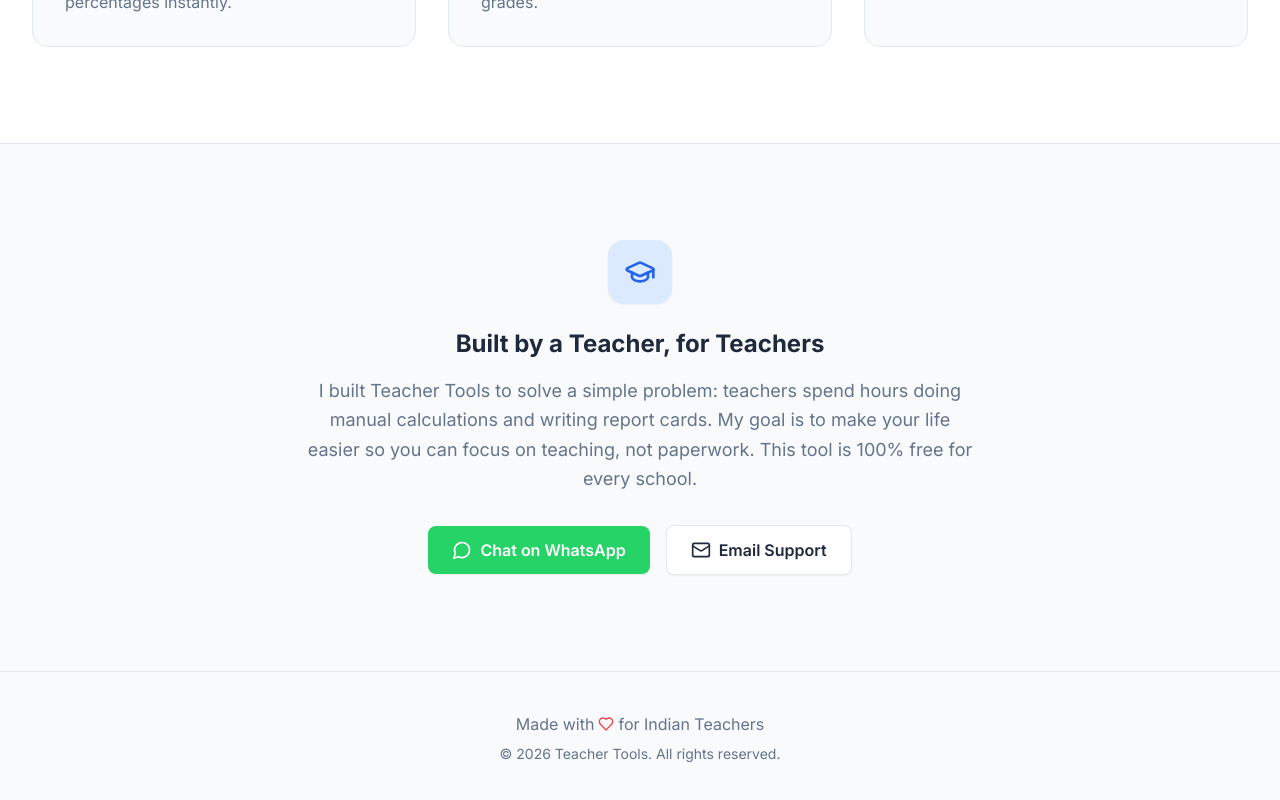
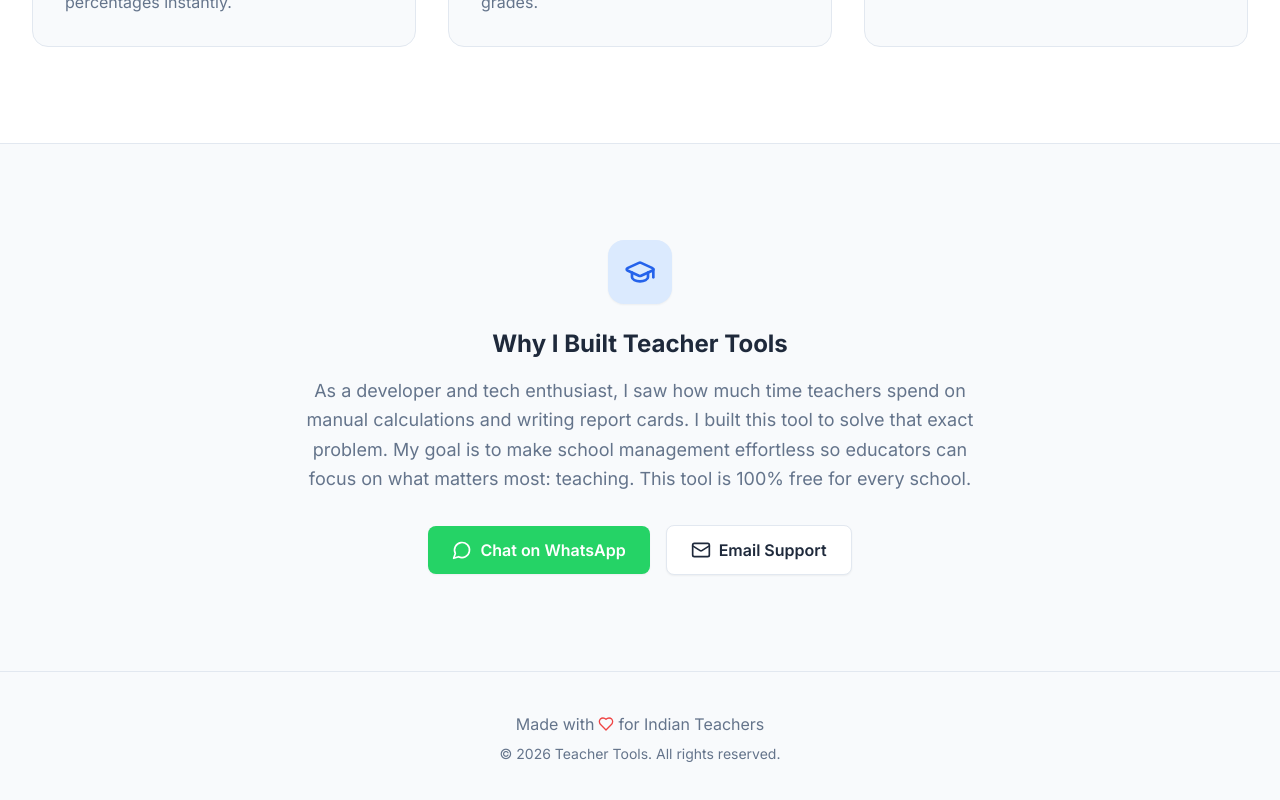
Before and after one commit to mdimtishal-creator/teacher-tools, a React (Vite) app: page / in a window 1280 px wide. Shown: the part 1039-1839 px from the top of the page. Built offline with nearby package versions, Linux system fonts and the light colour scheme; no server answers.

Commit message:
Update Landing.jsx

```diff
--- a/src/pages/Landing.jsx
+++ b/src/pages/Landing.jsx
@@ -96,10 +96,10 @@ export default function Landing() {
           <div className="w-16 h-16 bg-primary-100 rounded-2xl flex items-center justify-center mx-auto mb-6 shadow-sm">
             <GraduationCap className="w-8 h-8 text-primary-600" />
           </div>
-          <h2 className="text-2xl font-bold text-dark mb-4">Built by a Teacher, for Teachers</h2>
-          <p className="text-lg text-text-muted leading-relaxed mb-8 max-w-2xl mx-auto">
-            I built Teacher Tools to solve a simple problem: teachers spend hours doing manual calculations and writing report cards. My goal is to make your life easier so you can focus on teaching, not paperwork. This tool is 100% free for every school.
-          </p>
+          <h2 className="text-2xl font-bold text-dark mb-4">Why I Built Teacher Tools</h2>
+<p className="text-lg text-text-muted leading-relaxed mb-8 max-w-2xl mx-auto">
+  As a developer and tech enthusiast, I saw how much time teachers spend on manual calculations and writing report cards. I built this tool to solve that exact problem. My goal is to make school management effortless so educators can focus on what matters most: teaching. This tool is 100% free for every school.
+</p>
           <div className="flex flex-col sm:flex-row items-center justify-center gap-4">
             <a
               href="https://wa.me/918318284984"
```
